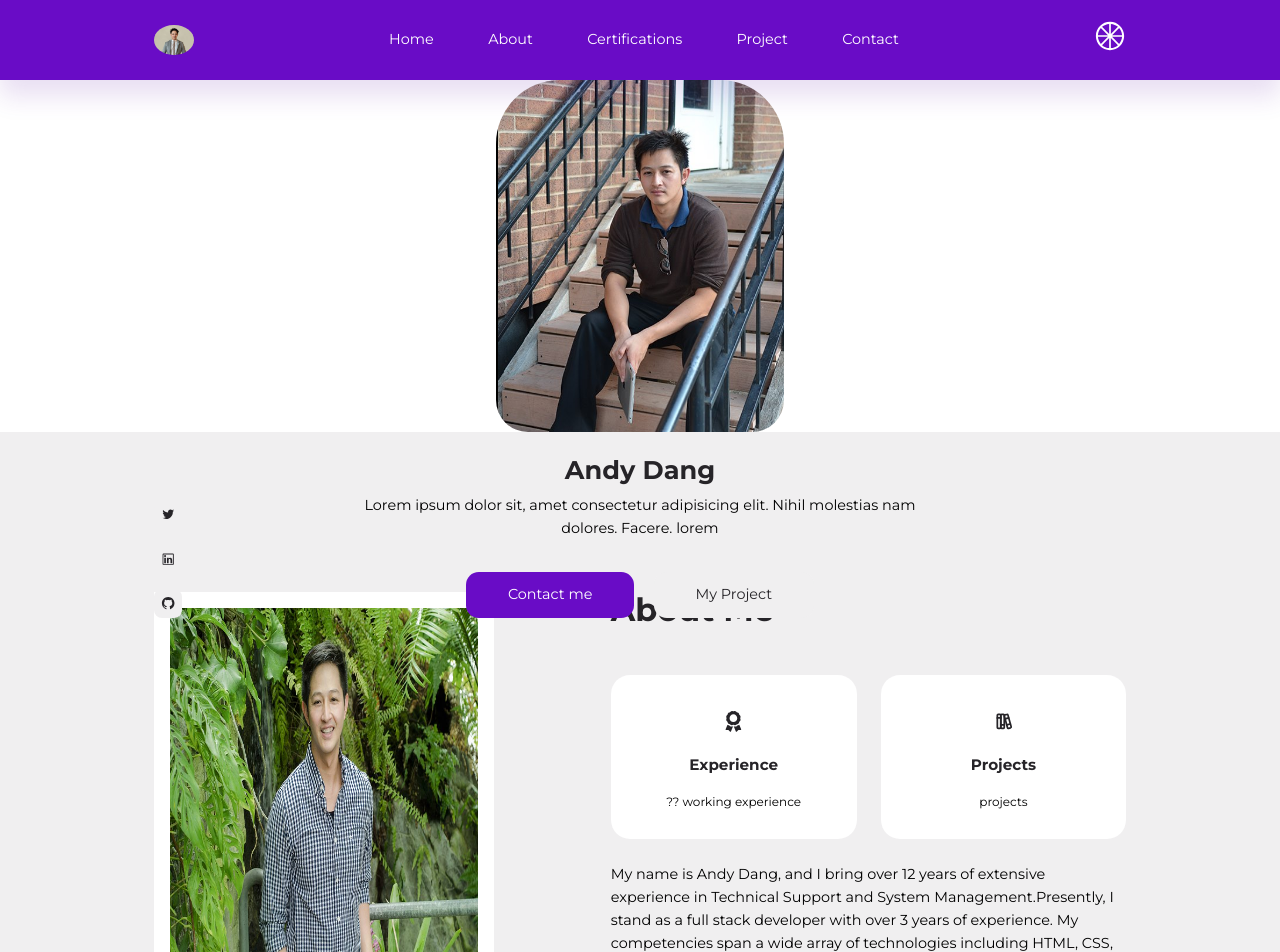
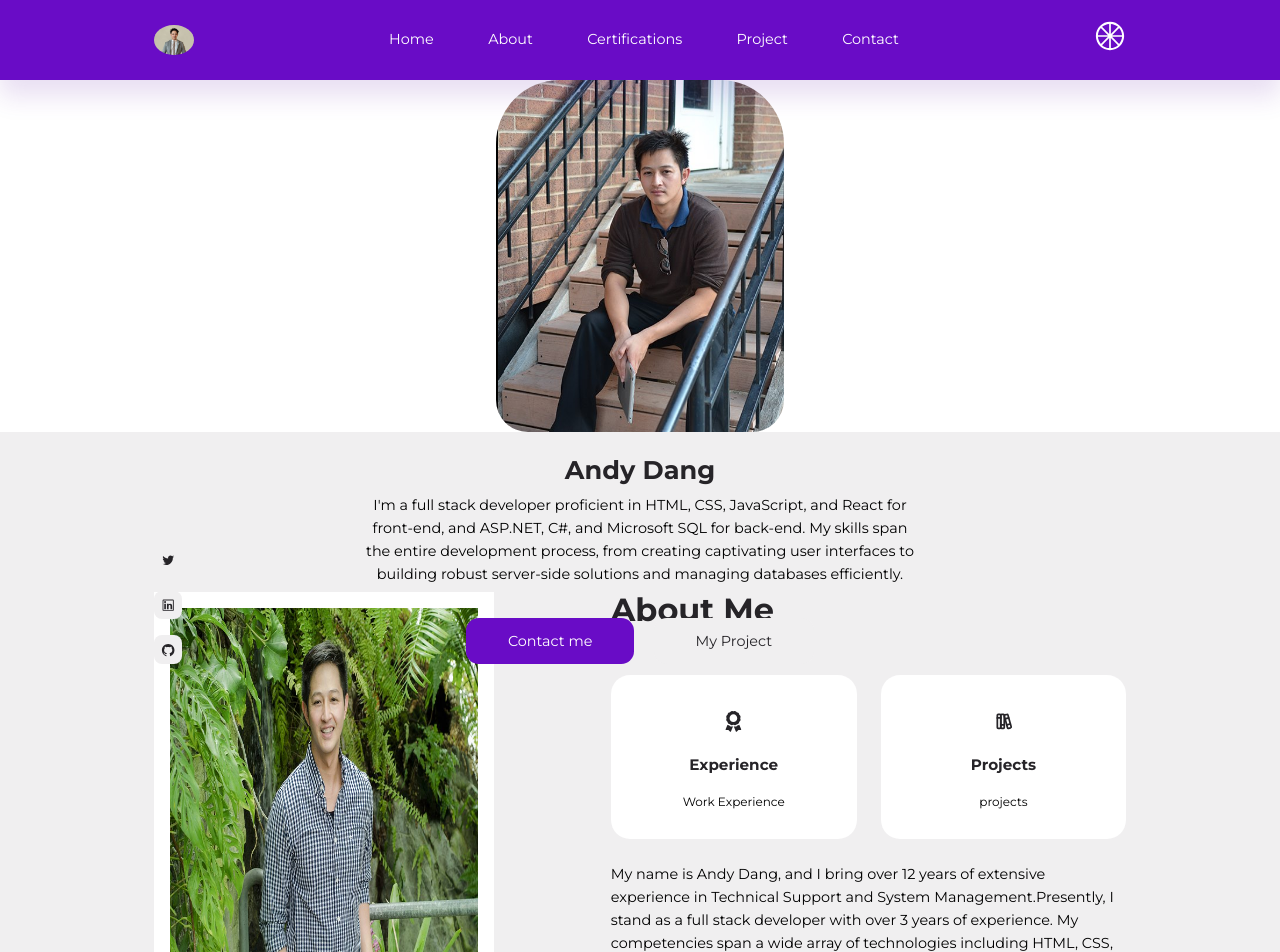
Before and after one commit to andydangit/ProfileV2, a React (Create React App) app: page / in a window 1280 px wide. Shown: the top 952 px of the page. Built offline with nearby package versions, Linux system fonts and the light colour scheme.

Commit message:
Modify: update wording

```diff
--- a/src/sections/about/data.js
+++ b/src/sections/about/data.js
@@ -2,7 +2,7 @@ import {FaAward} from 'react-icons/fa'
 import {TbBooks} from 'react-icons/tb'
 
 const data = [
-    {id: 1, icon: <FaAward/>, title: "Experience", desc: '?? working experience'},
+    {id: 1, icon: <FaAward/>, title: "Experience", desc: 'Work Experience'},
     {id: 2, icon: <TbBooks/>, title: "Projects", desc: 'projects'},
 ]
 
--- a/src/sections/header/Header.jsx
+++ b/src/sections/header/Header.jsx
@@ -14,8 +14,8 @@ function Header() {
         </div>
         <h3> Andy Dang </h3>
         <p>
-          Lorem ipsum dolor sit, amet consectetur adipisicing elit. Nihil
-          molestias nam dolores. Facere. lorem
+
+I'm a full stack developer proficient in HTML, CSS, JavaScript, and React for front-end, and ASP.NET, C#, and Microsoft SQL for back-end. My skills span the entire development process, from creating captivating user interfaces to building robust server-side solutions and managing databases efficiently.
         </p>
         <div className="header_cta">
           <a href="#contact" className="btn primary"> Contact me</a>
```
